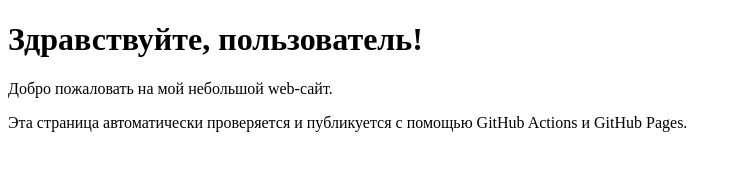
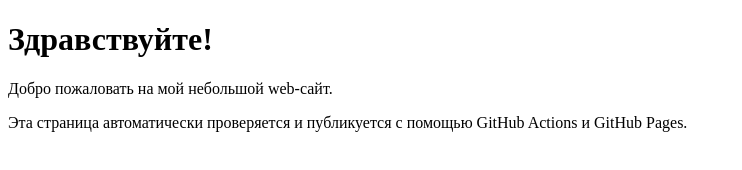
Before and after one commit to Xenia-sunshine/try, a plain HTML site: page index.html in a window 1280 px wide. Shown: the whole page, without its empty margins (0-742 px from the left). Drawn offline with Linux system fonts and the light colour scheme.

Commit message:
Update project

```diff
--- a/index.html
+++ b/index.html
@@ -5,7 +5,7 @@
     <title>Обращение к пользователю</title>
 </head>
 <body>
-    <h1>Здравствуйте, пользователь!</h1>
+    <h1>Здравствуйте!</h1>
 
     <p>Добро пожаловать на мой небольшой web-сайт.</p>
 
```
